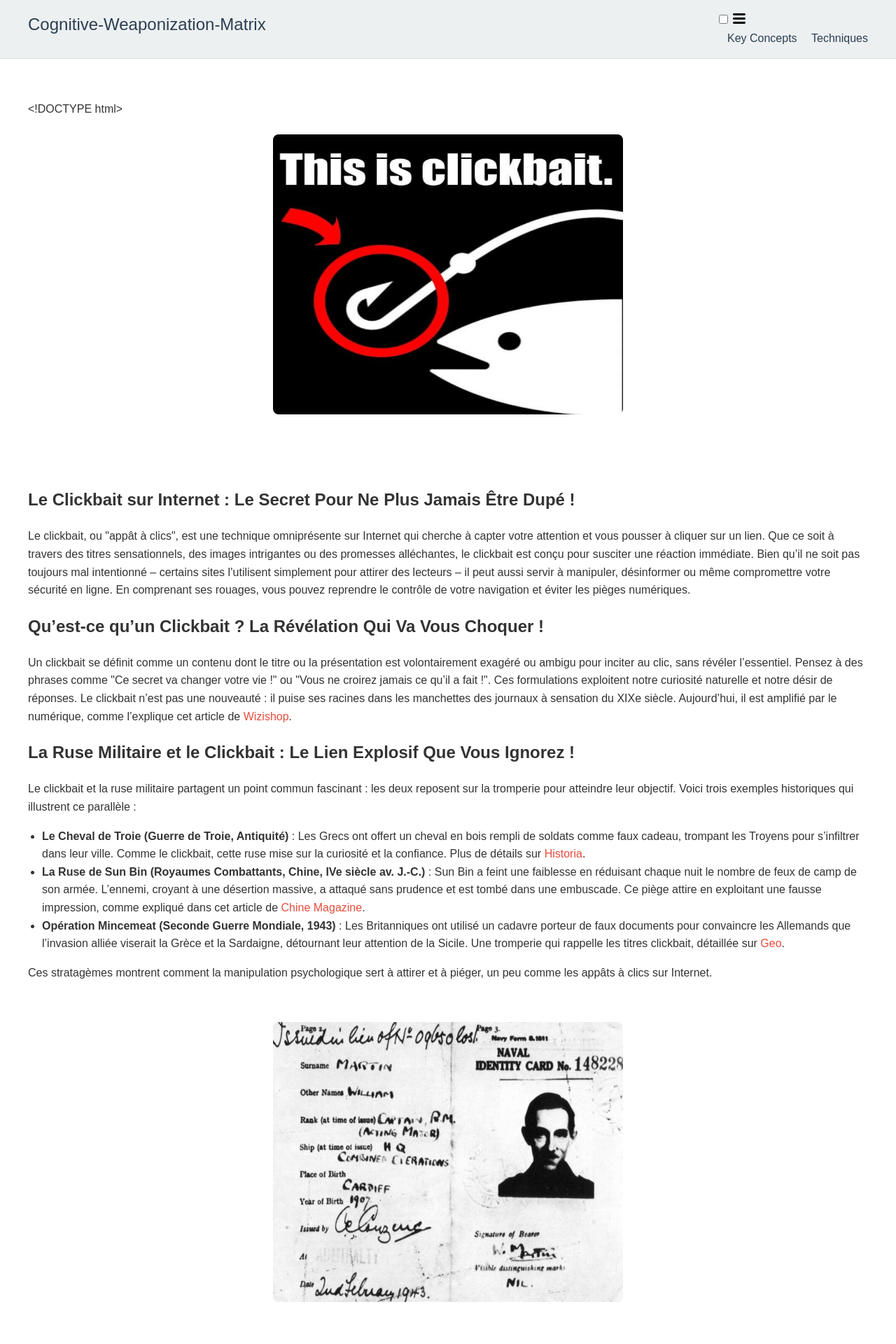
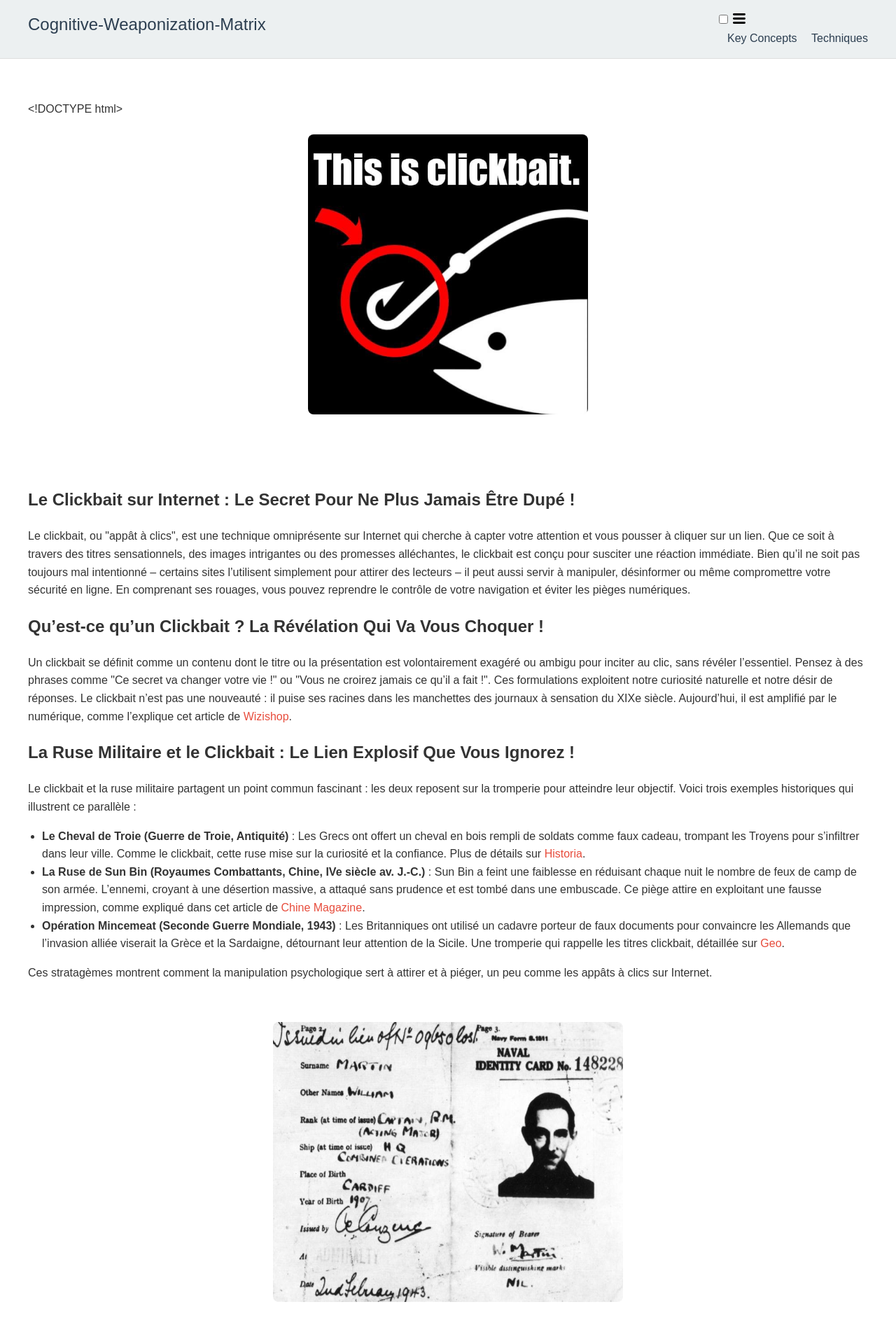
Before and after one commit to Anadema/Cognitive-Weaponization-Matrix, a Jekyll site: the page built from Techniques/04-Clickbait.md, in a window 1280 px wide. Shown: the top 1920 px of the page at 70% size. Built offline with Jekyll 4.4.1, drawn with Linux system fonts in a browser that asks for light colours; our own code applies the rules of GitHub Pages for plain Markdown files.

Commit message:
Update 04-Clickbait.md

```diff
--- a/Techniques/04-Clickbait.md
+++ b/Techniques/04-Clickbait.md
@@ -6,7 +6,7 @@
 </head>
 <body>
      <p align="center">
-      <img width="500" height="400" src="../Image/clickbait.jpg"><br><br>
+      <img width="400" height="400" src="../Image/clickbait.jpg"><br><br>
    </p><br>
     <h1>Le Clickbait sur Internet : Le Secret Pour Ne Plus Jamais Être Dupé !</h1>
     <p>Le clickbait, ou "appât à clics", est une technique omniprésente sur Internet qui cherche à capter votre attention et vous pousser à cliquer sur un lien. Que ce soit à travers des titres sensationnels, des images intrigantes ou des promesses alléchantes, le clickbait est conçu pour susciter une réaction immédiate. Bien qu’il ne soit pas toujours mal intentionné – certains sites l’utilisent simplement pour attirer des lecteurs – il peut aussi servir à manipuler, désinformer ou même compromettre votre sécurité en ligne. En comprenant ses rouages, vous pouvez reprendre le contrôle de votre navigation et éviter les pièges numériques.</p>
```
